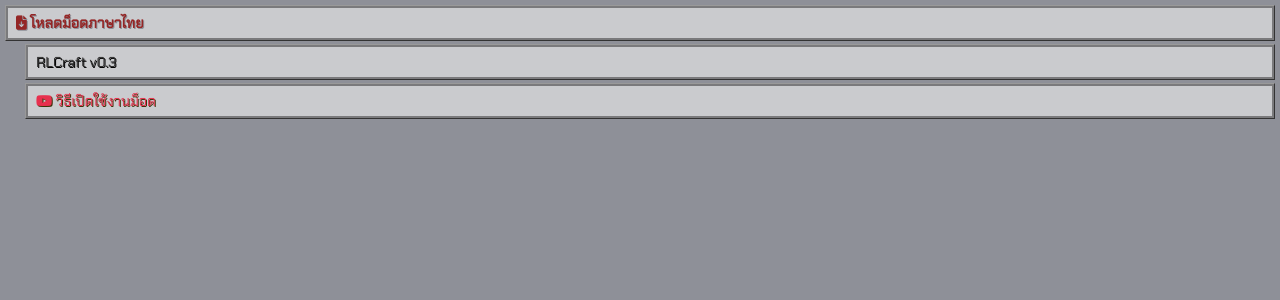
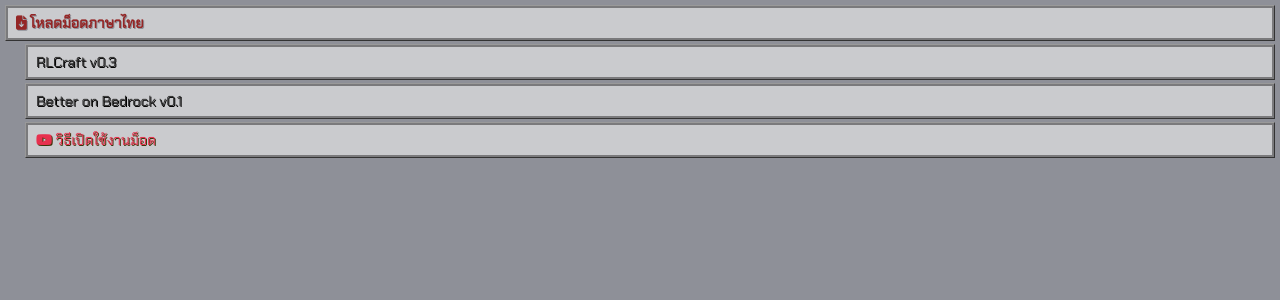
Before and after one commit to 2RDex/2rdex.github.io, a Jekyll site: the page built from thai.html, in a window 1280 px wide. Shown: the top 300 px of the page. Built offline with Jekyll 4.4.1, drawn with Linux system fonts in a browser that asks for light colours; nearby versions of some CDN libraries.

Commit message:
29.07.25

```diff
--- a/_layouts/thai.html
+++ b/_layouts/thai.html
@@ -15,9 +15,9 @@
                 <li class="menu-item">
                     <a href="{{site.url}}/download/RLCraft_THLanguage_0.3.mcpack" class="menu-link" target="_blank">RLCraft v0.3</a>
                 </li>
-                <!--<li class="menu-item">
+                <li class="menu-item">
                     <a href="{{site.url}}/download/BoB_THLanguage_0.1.mcpack" class="menu-link" target="_blank">Better on Bedrock v0.1</a>
-                </li>-->
+                </li>
                 <li class="menu-item">
                     <a href="https://www.youtube.com/embed/HhJ7skYD1p0?si=LWDTEyfsbI77tayI" class="menu-link" style="color: #e7304e; text-shadow: 1px 1px #3d3108;"><i class="fa-brands fa-youtube"></i> วิธีเปิดใช้งานม็อด</a>
                 </li>
```
